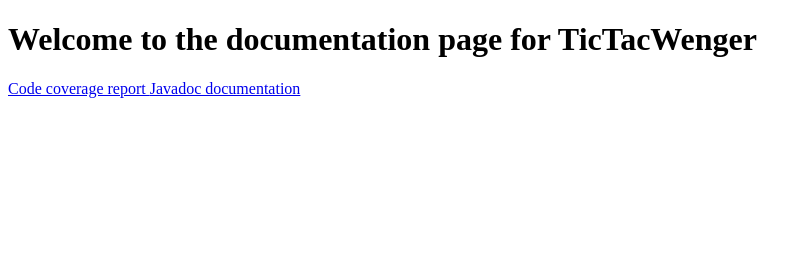
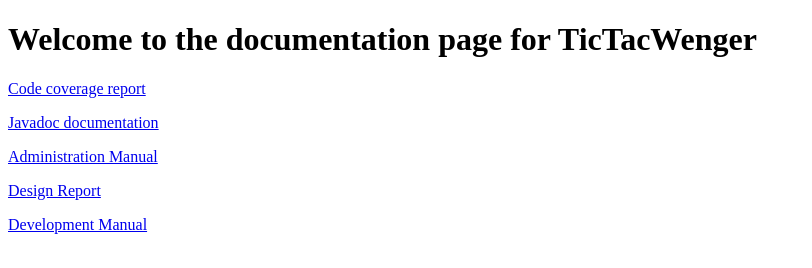
Before and after one commit to aevartg/TicTacWenger, a plain HTML site: page docs/index.html in a window 1280 px wide. Shown: the whole page, without its empty margins (0-812 px from the left). Drawn offline with Linux system fonts and the light colour scheme.

Commit message:
reports added to the io site

```diff
--- a/docs/index.html
+++ b/docs/index.html
@@ -13,10 +13,26 @@
 			<a href="https://codecov.io/gh/aevartg/TicTacWenger">
 				Code coverage report
 			</a>
-
+		</p>
+		<p>
 			<a href="javadoc/TicTacToe.html">
 				Javadoc documentation
 			</a>
 		</p>
+		<p>
+			<a href="reports/AdministrationManual.html">
+				Administration Manual
+			</a>
+		</p>
+		<p>
+			<a href="reports/DesignReport.html">
+				Design Report
+			</a>
+		</p>
+		<p>
+			<a href="reports/DevelopmentManual.html">
+				Development Manual
+			</a>
+		</p>
 	</body>
 </html>
```
